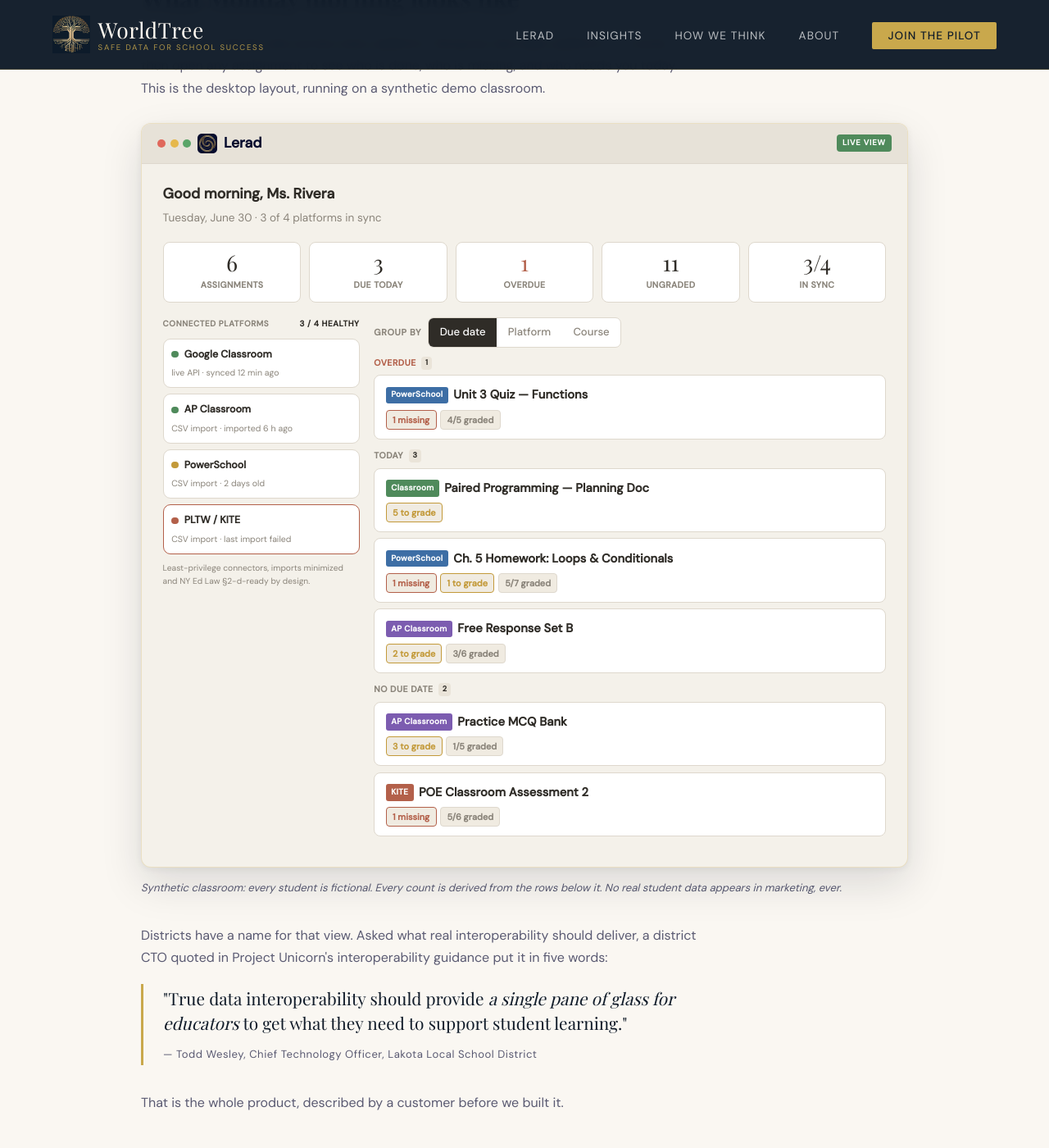
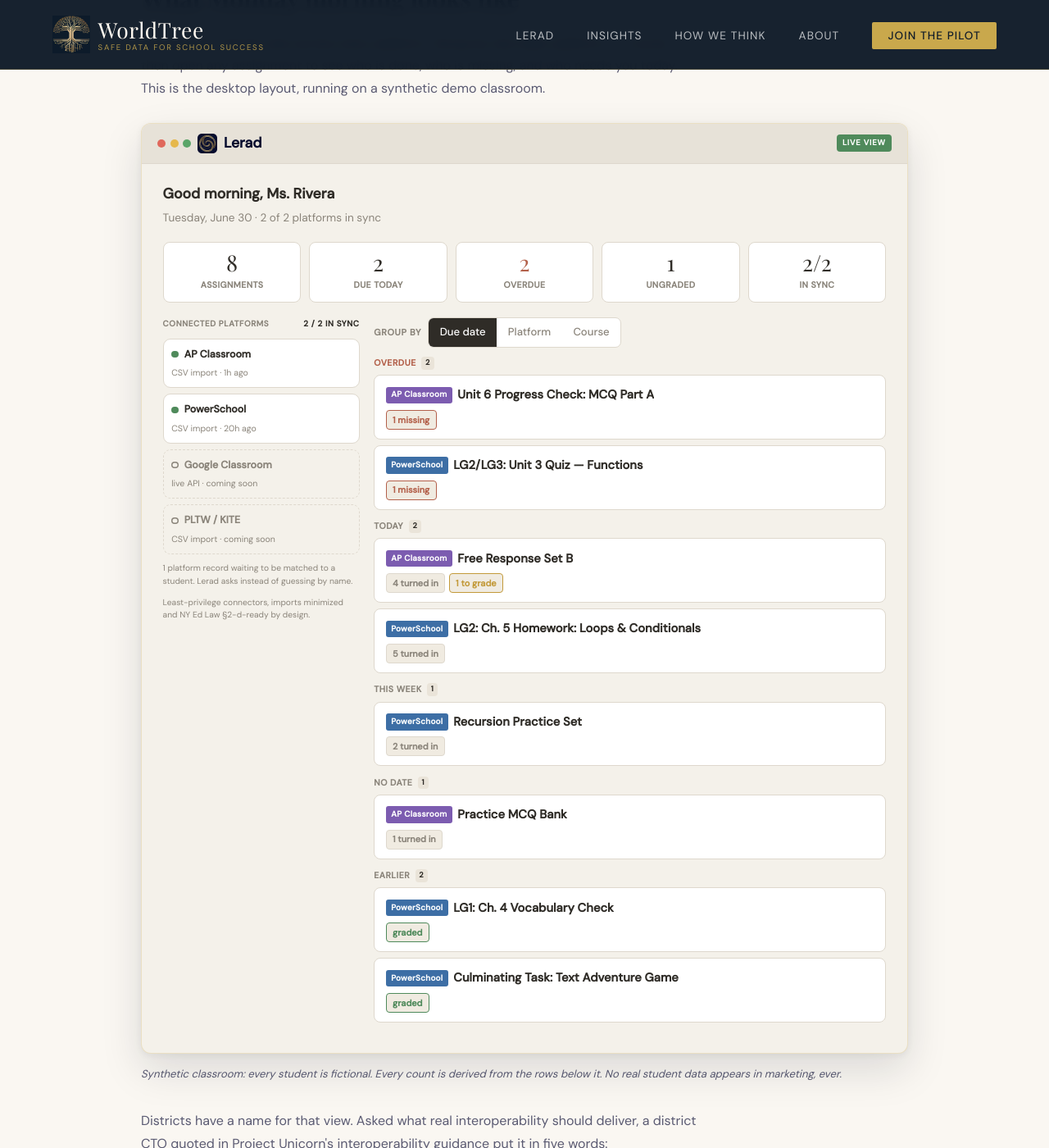
Before and after one commit to kyle-sherman-projects/worldtreeai.org, a Jekyll site: the page built from lerad.html, in a window 1280 px wide and 1400 px high, scrolled down 1079 px. Shown: the whole window at 82% size. Built offline with Jekyll 4.4.1, drawn with Linux system fonts in a browser that asks for light colours; some web fonts are replaced.

Commit message:
Bring the Lerad preview up to the current product
The homepage and Lerad-page previews were the July version: 20-point
scores, Google Classroom shown as a synced connector, and older counting
rules. They now use the current synthetic fixtures (MESA 0-4 scale with LG
titles, an A-D Culminating Task, an unmatched AP record) and the real
dashboard's rules, so they show the numbers `lerad serve` shows for the same
data: 8 assignments, 2 due today, 2 overdue, 1 ungraded, the Earlier lane,
and the real list order. Only PowerSchool and AP Classroom appear connected;
Google Classroom and PLTW / KITE are marked "coming soon", matching the
site copy. Checked both previews in headless Edge on a local Jekyll build.

Co-Authored-By: Claude Opus 5.5 <noreply@anthropic.com>

```diff
--- a/assets/lerad-preview.js
+++ b/assets/lerad-preview.js
@@ -6,50 +6,80 @@
    the real product must compute them, so the preview can't show a number it
    can't back up. Mount by adding [data-lerad-preview] with data-variant. */
 (function () {
-  var TODAY = new Date(2026, 5, 30); // Tue Jun 30 2026, matching the demo clock
-  var SRC = { gc: 'Classroom', ps: 'PowerSchool', ap: 'AP Classroom', kt: 'KITE' };
+  /* Updated 2026-11-24 to match the real dashboard (lerad/web.py) on the current
+     samples/ fixtures: MESA's 0-4 scale with LG titles, an A-D Culminating Task,
+     and lerad/dashboard.py's counting rules, so the numbers here are the ones
+     `lerad serve` shows for the same data (8 / 2 / 2 / 1). Only the connectors
+     that exist are shown as connected; Google Classroom and PLTW / KITE are
+     marked "coming soon", matching what the site now says. */
+  var TODAY = '2026-06-30'; // Tue Jun 30 2026, the fixtures' clock
+  var WINDOW_START = '2026-06-16'; // Overdue looks back 14 days
+  var SRC = { ps: 'PowerSchool', ap: 'AP Classroom' };
   var STATUS = {
-    graded: 'graded', turned_in: 'turned in · ungraded', in_progress: 'in progress',
-    not_started: 'not started', missing: 'missing', excused: 'excused'
+    missing: 'missing', none: 'no submission', not_started: 'not started', in_progress: 'in progress',
+    turned_in: 'turned in · to grade', graded: 'graded', excused: 'excused'
   };
+  var ORDER = { missing: 0, none: 1, not_started: 2, in_progress: 3, turned_in: 4, graded: 5, excused: 6 };
+  var LANES = ['Overdue', 'Today', 'Tomorrow', 'This week', 'Later', 'No date', 'Earlier'];
 
   var CONNECTORS = [
-    { name: 'Google Classroom', kind: 'live API',   status: 'ok',   detail: 'synced 12 min ago' },
-    { name: 'AP Classroom',     kind: 'CSV import',  status: 'ok',   detail: 'imported 6 h ago' },
-    { name: 'PowerSchool',      kind: 'CSV import',  status: 'warn', detail: '2 days old' },
-    { name: 'PLTW / KITE',      kind: 'CSV import',  status: 'bad',  detail: 'last import failed' }
+    { name: 'AP Classroom',     kind: 'CSV import', status: 'ok',   detail: '1h ago' },
+    { name: 'PowerSchool',      kind: 'CSV import', status: 'ok',   detail: '20h ago' },
+    { name: 'Google Classroom', kind: 'live API',   status: 'soon', detail: 'coming soon' },
+    { name: 'PLTW / KITE',      kind: 'CSV import', status: 'soon', detail: 'coming soon' }
+  ];
+  var LIVE = CONNECTORS.filter(function (c) { return c.status !== 'soon'; });
+  var HEALTHY = LIVE.filter(function (c) { return c.status === 'ok'; }).length;
+
+  // subs: [name, status, score, late]. A name starting with '?' is a platform record
+  // not yet matched to a student (no email in the export): shown, never counted as Overdue.
+  var A = [
+    { src: 'ps', course: 'Intro to Programming · P1', title: 'LG2: Ch. 5 Homework: Loops & Conditionals', due: '2026-06-30', pts: 4,
+      subs: [['Aaliyah Torres','graded','3'],['Marcus Webb','graded','4'],['Jonah Kim','graded','3',1],['Sofia Delgado','missing'],['Tyrell Jackson','graded','3'],['Dmitri Volkov','graded','4'],['Janelle Osei','not_started']] },
+    { src: 'ap', course: 'AP CSP · P3', title: 'Free Response Set B', due: '2026-06-30', pts: 25,
+      subs: [['Aaliyah Torres','graded','21'],['Marcus Webb','turned_in'],['Priya Raman','in_progress'],['Mei Lin Chen','graded','24'],['Fatima Al-Rashid','not_started'],['?Carlos Mendoza','in_progress'],['Janelle Osei','graded','19'],['Jonah Kim','not_started']] },
+    { src: 'ps', course: 'AP CS A · P5', title: 'LG2/LG3: Unit 3 Quiz — Functions', due: '2026-06-26', pts: 4,
+      subs: [['Priya Raman','graded','4'],['Mei Lin Chen','graded','4'],['Fatima Al-Rashid','graded','3'],['Aaliyah Torres','graded','3'],['Tyrell Jackson','missing']] },
+    { src: 'ap', course: 'AP CSP · P3', title: 'Unit 6 Progress Check: MCQ Part A', due: '2026-06-24', pts: 45,
+      subs: [['Aaliyah Torres','graded','38'],['Marcus Webb','graded','41'],['Priya Raman','graded','35'],['Mei Lin Chen','graded','44'],['Fatima Al-Rashid','graded','33'],['?Carlos Mendoza','graded','29'],['Janelle Osei','in_progress'],['Jonah Kim','graded','36']] },
+    { src: 'ps', course: 'AP CS A · P5', title: 'Recursion Practice Set', due: '2026-07-02', pts: 4,
+      subs: [['Priya Raman','not_started'],['Mei Lin Chen','graded','4'],['Fatima Al-Rashid','not_started'],['Aaliyah Torres','graded','3'],['Tyrell Jackson','not_started'],['An Nguyen','none']] },
+    { src: 'ap', course: 'AP CSP · P3', title: 'Practice MCQ Bank', due: null, pts: 60,
+      subs: [['Aaliyah Torres','in_progress'],['Marcus Webb','not_started'],['Priya Raman','in_progress'],['Mei Lin Chen','graded','52'],['Fatima Al-Rashid','not_started'],['?Carlos Mendoza','not_started'],['Janelle Osei','in_progress'],['Jonah Kim','not_started']] },
+    { src: 'ps', course: 'Intro to Programming · P1', title: 'LG1: Ch. 4 Vocabulary Check', due: '2026-06-23', pts: 4,
+      subs: [['Aaliyah Torres','graded','4'],['Marcus Webb','graded','3'],['Jonah Kim','graded','3'],['Sofia Delgado','graded','2',1],['Tyrell Jackson','graded','4'],['Dmitri Volkov','excused','EX'],['Janelle Osei','graded','3']] },
+    { src: 'ps', course: 'Intro to Programming · P1', title: 'Culminating Task: Text Adventure Game', due: '2026-06-29', pts: null,
+      subs: [['Aaliyah Torres','graded','A'],['Marcus Webb','graded','B'],['Jonah Kim','graded','C',1],['Sofia Delgado','graded','D'],['Tyrell Jackson','graded','B'],['Dmitri Volkov','graded','A'],['Janelle Osei','graded','B']] }
   ];
 
-  var A = [
-    { src: 'gc', course: 'Intro to Programming · P1', title: 'Paired Programming — Planning Doc', due: '2026-06-30', pts: 10,
-      subs: [['Aaliyah Torres','turned_in'],['Marcus Webb','turned_in'],['Jonah Kim','turned_in'],['Sofia Delgado','turned_in'],['Tyrell Jackson','turned_in'],['Dmitri Volkov','not_started'],['Janelle Osei','not_started']] },
-    { src: 'ps', course: 'Intro to Programming · P1', title: 'Ch. 5 Homework: Loops & Conditionals', due: '2026-06-30', pts: 20,
-      subs: [['Aaliyah Torres','graded',18],['Marcus Webb','graded',20],['Jonah Kim','graded',15],['Sofia Delgado','missing'],['Tyrell Jackson','graded',17],['Dmitri Volkov','graded',19],['Janelle Osei','turned_in']] },
-    { src: 'ap', course: 'AP CSP · P3', title: 'Free Response Set B', due: '2026-06-30', pts: 25,
-      subs: [['Aaliyah Torres','graded',21],['Marcus Webb','turned_in'],['Priya Raman','in_progress'],['Mei Lin Chen','graded',24],['Fatima Al-Rashid','not_started'],['Janelle Osei','graded',19]] },
-    { src: 'ps', course: 'AP CS A · P5', title: 'Unit 3 Quiz — Functions', due: '2026-06-26', pts: 30,
-      subs: [['Priya Raman','graded',28],['Mei Lin Chen','graded',30],['Fatima Al-Rashid','graded',25],['Aaliyah Torres','graded',27],['Tyrell Jackson','missing']] },
-    { src: 'ap', course: 'AP CSP · P3', title: 'Practice MCQ Bank', due: null, pts: 60,
-      subs: [['Aaliyah Torres','in_progress'],['Priya Raman','in_progress'],['Mei Lin Chen','graded',52],['Fatima Al-Rashid','not_started'],['Janelle Osei','in_progress']] },
-    { src: 'kt', course: 'Principles of Engineering · P2', title: 'POE Classroom Assessment 2', due: null, pts: 40, kite: true,
-      subs: [['Marcus Webb','graded',33],['Sofia Delgado','graded',28],['Tyrell Jackson','graded',31],['Janelle Osei','graded',36],['Ethan Brooks','graded',24],['Jonah Kim','missing']] }
-  ];
-
-  // ── derivations (mirror the real product's rules) ──
-  function dd(a) { return a.due ? new Date(a.due + 'T12:00') : null; }
-  function sameDay(d1, d2) { return !!d1 && d1.getFullYear() === d2.getFullYear() && d1.getMonth() === d2.getMonth() && d1.getDate() === d2.getDate(); }
-  function isPast(a) { var d = dd(a); return !!d && d < TODAY && !sameDay(d, TODAY); }
-  function outstanding(s) { return s[1] === 'missing' || s[1] === 'not_started' || s[1] === 'in_progress'; }
-  function isUngraded(s) { return s[1] === 'turned_in' || s[1] === 'in_progress'; }
-
-  var HEALTHY = CONNECTORS.filter(function (c) { return c.status !== 'bad'; }).length;
+  // ── derivations: lerad/dashboard.py's rules ──
+  function matched(s) { return s[0].charAt(0) !== '?'; }
+  function name(s) { return matched(s) ? s[0] : s[0].slice(1); }
+  function isOut(s) { return s[1] === 'missing' || s[1] === 'none' || s[1] === 'not_started' || s[1] === 'in_progress'; }
+  function view(a) {
+    var v = { a: a, turned: 0, ungraded: 0, started: 0, out: 0 };
+    a.subs.forEach(function (s) {
+      if (s[1] === 'turned_in' || s[1] === 'graded') v.turned++;
+      if (s[1] === 'turned_in') v.ungraded++;
+      if (s[1] === 'in_progress' || s[1] === 'turned_in' || s[1] === 'graded') v.started++;
+      if (matched(s) && isOut(s)) v.out++;
+    });
+    v.pastDue = !!a.due && a.due < TODAY;
+    v.overdue = v.pastDue && a.due >= WINDOW_START && v.out > 0;
+    return v;
+  }
+  // The real list's order: due date (undated last), then course, then title.
+  var V = A.map(view).sort(function (x, y) {
+    return (x.a.due === null) - (y.a.due === null) || (x.a.due || '').localeCompare(y.a.due || '') ||
+      x.a.course.localeCompare(y.a.course) || x.a.title.localeCompare(y.a.title);
+  });
 
   function stats() {
     return {
-      total: A.length,
-      dueToday: A.filter(function (a) { return sameDay(dd(a), TODAY); }).length,
-      overdue: A.filter(function (a) { return isPast(a) && a.subs.some(outstanding); }).length,
-      toGrade: A.reduce(function (n, a) { return n + a.subs.filter(isUngraded).length; }, 0)
+      total: V.length,
+      dueToday: V.filter(function (v) { return v.a.due === TODAY; }).length,
+      overdue: V.filter(function (v) { return v.overdue; }).length,
+      ungraded: V.filter(function (v) { return v.ungraded > 0; }).length
     };
   }
 
@@ -60,69 +90,76 @@
 
   function statsHTML(variant) {
     var s = stats();
-    var sync = HEALTHY + '/' + CONNECTORS.length;
+    var sync = HEALTHY + '/' + LIVE.length;
     if (variant === 'wide') {
-      return tile(s.total, 'Assignments') + tile(s.dueToday, 'Due today') + tile(s.overdue, 'Overdue', true) + tile(s.toGrade, 'Ungraded') + tile(sync, 'In sync');
+      return tile(s.total, 'Assignments') + tile(s.dueToday, 'Due today') + tile(s.overdue, 'Overdue', true) + tile(s.ungraded, 'Ungraded') + tile(sync, 'In sync');
     }
-    return tile(s.dueToday, 'Due today') + tile(s.overdue, 'Overdue', true) + tile(s.toGrade, 'To grade') + tile(sync, 'In sync');
+    return tile(s.dueToday, 'Due today') + tile(s.overdue, 'Overdue', true) + tile(s.ungraded, 'Ungraded') + tile(sync, 'In sync');
   }
 
   function railHTML() {
     var conns = CONNECTORS.map(function (c) {
-      return '<div class="esp-conn' + (c.status === 'bad' ? ' err' : '') + '">' +
+      return '<div class="esp-conn' + (c.status === 'bad' ? ' err' : c.status === 'soon' ? ' soon' : '') + '">' +
         '<div class="nm"><span class="dot ' + c.status + '"></span>' + c.name + '</div>' +
         '<div class="st">' + c.kind + ' · ' + c.detail + '</div></div>';
     }).join('');
-    return '<aside class="esp-rail"><h5>Connected platforms <b>' + HEALTHY + ' / ' + CONNECTORS.length + ' healthy</b></h5>' +
+    return '<aside class="esp-rail"><h5>Connected platforms <b>' + HEALTHY + ' / ' + LIVE.length + ' in sync</b></h5>' +
       '<div class="esp-conns">' + conns + '</div>' +
+      '<div class="esp-note">1 platform record waiting to be matched to a student. Lerad asks instead of guessing by name.</div>' +
       '<div class="esp-note">Least-privilege connectors, imports minimized and NY Ed Law §2-d-ready by design.</div></aside>';
   }
 
-  function chips(a) {
-    var c = [];
-    var miss = a.subs.filter(function (s) { return s[1] === 'missing'; }).length;
-    if (miss) c.push('<span class="esp-chip miss">' + miss + ' missing</span>');
-    var ung = a.subs.filter(isUngraded).length;
-    if (ung) c.push('<span class="esp-chip ung">' + ung + ' to grade</span>');
-    var gr = a.subs.filter(function (s) { return s[1] === 'graded'; }).length;
-    if (gr === a.subs.length) c.push('<span class="esp-chip done">all graded</span>');
-    else if (gr) c.push('<span class="esp-chip">' + gr + '/' + a.subs.length + ' graded</span>');
-    return c.join(' ');
+  function chips(v) {
+    var c;
+    if (v.overdue) c = '<span class="esp-chip miss">' + v.out + ' missing</span>';
+    else if (v.started === 0) c = '<span class="esp-chip">not started</span>';
+    else if (v.turned === 0) c = '<span class="esp-chip">in progress</span>';
+    else if (v.pastDue && !v.ungraded) c = '<span class="esp-chip done">graded</span>';
+    else c = '<span class="esp-chip">' + v.turned + ' turned in</span>';
+    if (v.ungraded) c += ' <span class="esp-chip ung">' + v.ungraded + ' to grade</span>';
+    return c;
   }
 
   function detail(a) {
-    var rows = a.subs.map(function (s) {
+    var rows = a.subs.slice().sort(function (x, y) {
+      return ORDER[x[1]] - ORDER[y[1]] || name(x).localeCompare(name(y));
+    }).map(function (s) {
       var v = STATUS[s[1]];
-      if (s[1] === 'graded') v = s[2] + ' / ' + a.pts;
-      else if (s[1] === 'missing' && a.kite) v = 'missing (roster-inferred)';
-      return '<tr><td>' + s[0] + '</td><td>' + v + '</td></tr>';
+      if (s[1] === 'graded') v = /^\d+(\.\d+)?$/.test(s[2]) && a.pts !== null ? s[2] + ' / ' + a.pts : s[2];
+      else if (s[1] === 'excused' && s[2]) v = 'excused (' + s[2] + ')';
+      if (s[3]) v += ' · late';
+      var who = name(s) + (matched(s) ? '' : ' <span class="esp-um">not matched</span>');
+      return '<tr><td>' + who + '</td><td>' + v + '</td></tr>';
     }).join('');
     return '<div class="esp-det"><table>' + rows + '</table></div>';
   }
 
-  function card(a) {
+  function card(v) {
+    var a = v.a;
     return '<div class="esp-a" tabindex="0">' +
       '<div class="r1"><span class="esp-src ' + a.src + '">' + SRC[a.src] + '</span><span class="t">' + a.title + '</span></div>' +
-      '<div class="r2">' + chips(a) + '</div>' + detail(a) + '</div>';
+      '<div class="r2">' + chips(v) + '</div>' + detail(a) + '</div>';
   }
 
-  function bucket(a) {
-    var d = dd(a);
-    if (!d) return ['No due date', 30];
-    if (isPast(a)) return a.subs.some(outstanding) ? ['Overdue', 0] : ['Earlier', 25];
-    if (sameDay(d, TODAY)) return ['Today', 10];
-    return ['Later', 20];
+  function lane(v) {
+    if (v.overdue) return 'Overdue';
+    if (!v.a.due) return 'No date';
+    var days = Math.round((new Date(v.a.due + 'T12:00') - new Date(TODAY + 'T12:00')) / 86400000);
+    if (days < 0) return 'Earlier';
+    if (days === 0) return 'Today';
+    if (days === 1) return 'Tomorrow';
+    return days <= 7 ? 'This week' : 'Later';
   }
 
   function groupsHTML(groupBy) {
     var m = new Map();
-    A.forEach(function (a) {
+    V.forEach(function (v) {
       var label, order;
-      if (groupBy === 'platform') { label = SRC[a.src]; order = 0; }
-      else if (groupBy === 'course') { label = a.course; order = 0; }
-      else { var b = bucket(a); label = b[0]; order = b[1]; }
+      if (groupBy === 'platform') { label = SRC[v.a.src]; order = 0; }
+      else if (groupBy === 'course') { label = v.a.course; order = 0; }
+      else { label = lane(v); order = LANES.indexOf(label); }
       if (!m.has(label)) m.set(label, { label: label, order: order, items: [] });
-      m.get(label).items.push(a);
+      m.get(label).items.push(v);
     });
     var groups = Array.from(m.values()).sort(function (x, y) { return x.order - y.order || x.label.localeCompare(y.label); });
     return groups.map(function (g) {
@@ -138,7 +175,7 @@
       '<span class="esp-title">Lerad</span></span>' +
       '<span class="esp-badge">Live view</span></div>';
     var greet = '<div class="esp-greet">Good morning, Ms. Rivera<span>Tuesday, June 30 · ' +
-      HEALTHY + ' of ' + CONNECTORS.length + ' platforms in sync</span></div>';
+      HEALTHY + ' of ' + LIVE.length + ' platforms in sync</span></div>';
     var statsRow = '<div class="esp-stats">' + statsHTML(variant) + '</div>';
     var controls = '<div class="esp-controls"><span>Group by</span><div class="esp-seg">' +
       '<button type="button" data-g="due" class="on">Due date</button>' +
--- a/assets/site.css
+++ b/assets/site.css
@@ -329,6 +329,11 @@
     .esp-conn .dot.ok { background: var(--w-g); }
     .esp-conn .dot.warn { background: var(--w-am); }
     .esp-conn .dot.bad { background: var(--w-rd); }
+    /* a platform Lerad doesn't connect to yet: shown, but plainly not live */
+    .esp-conn.soon { background: transparent; border-style: dashed; }
+    .esp-conn.soon .nm { color: var(--w-mut); }
+    .esp-conn .dot.soon { background: transparent; box-shadow: inset 0 0 0 1.5px var(--w-mut); }
+    .esp-um { font-size: 0.85em; color: var(--w-mut); border: 1px dashed var(--w-bd); border-radius: 4px; padding: 0 0.3rem; margin-left: 0.25rem; }
     .esp-note { margin-top: 0.6rem; font-size: 0.64rem; color: var(--w-mut); line-height: 1.55; }
 
     .esp-controls { display: flex; align-items: center; gap: 0.5rem; margin-bottom: 0.6rem; }
```
